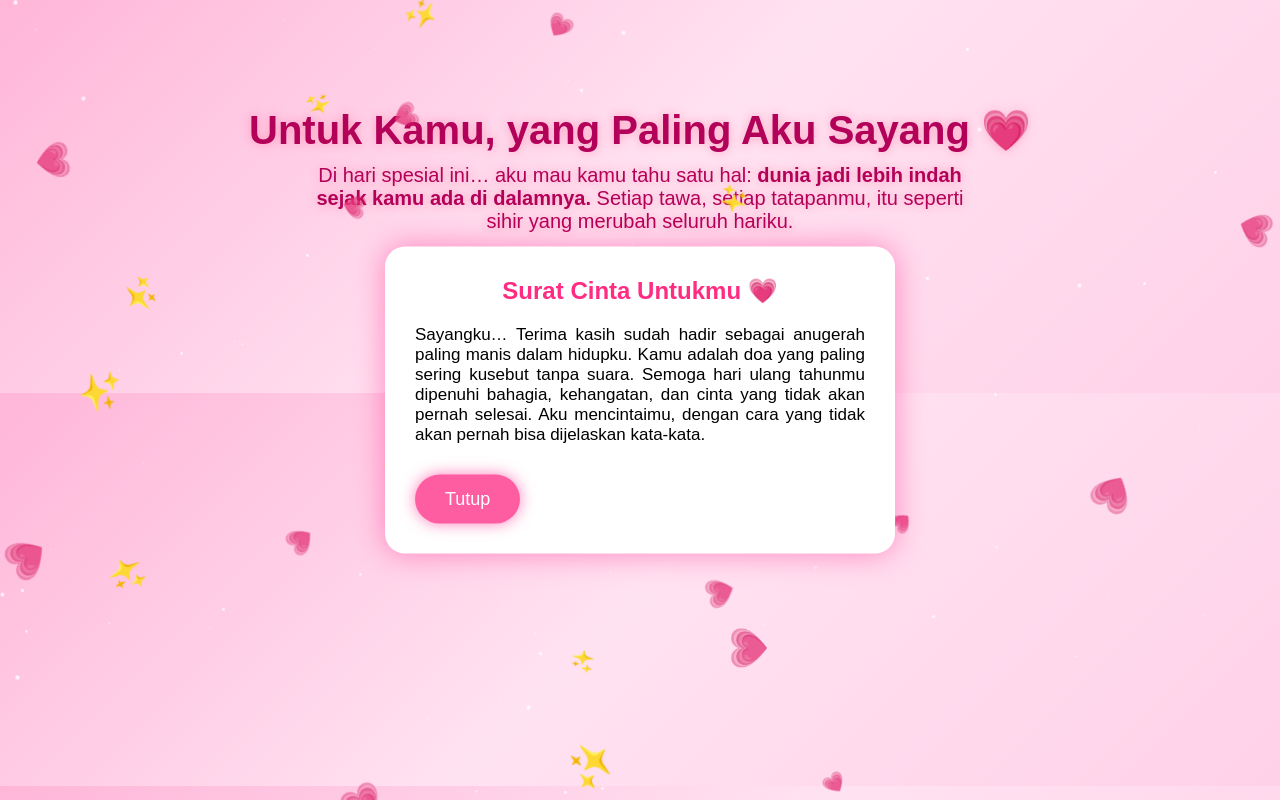
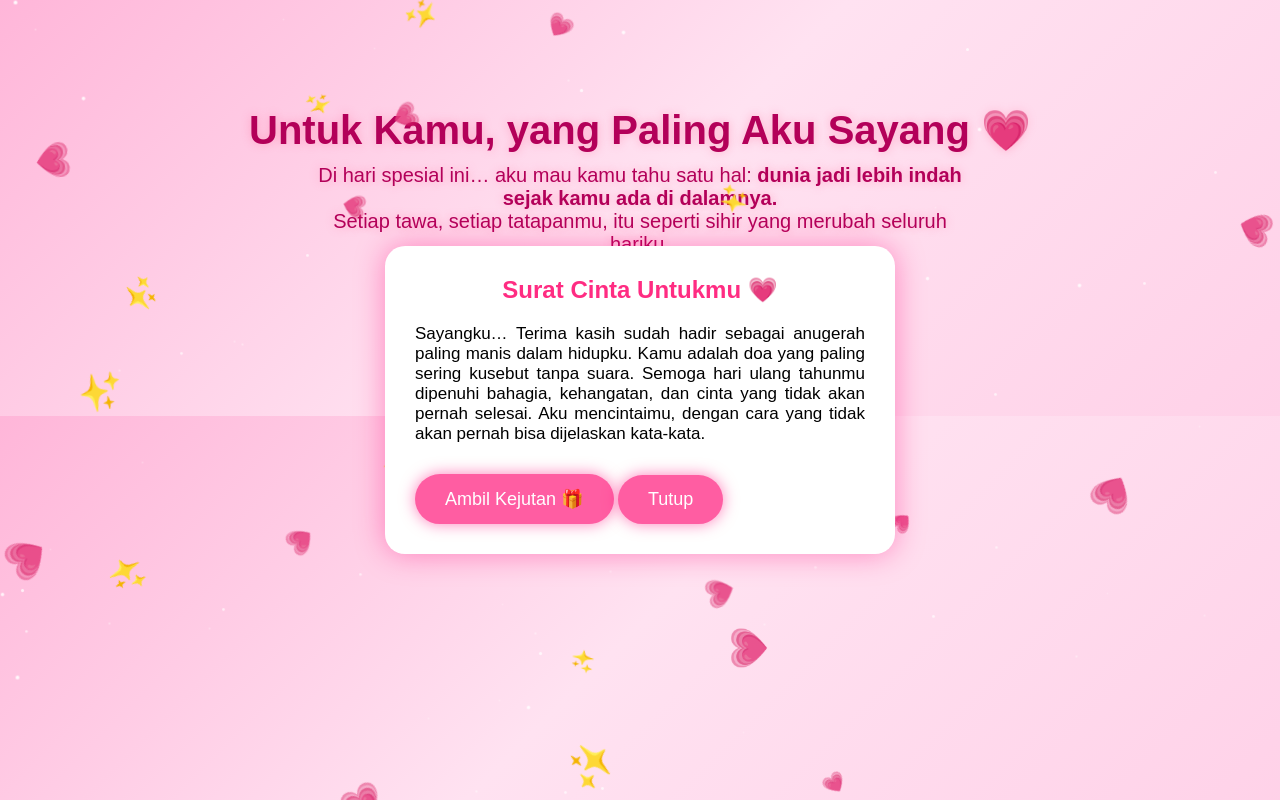
Before and after one commit to DEISVAHAN/Romantis-web, a plain HTML site: page card.html in a window 1280 px wide. Both pictures are taken after a click on the button "Lihat Surat Cinta 💌". Drawn offline with Linux system fonts and the light colour scheme.

Commit message:
Update card.html

```diff
--- a/card.html
+++ b/card.html
@@ -15,10 +15,7 @@
         animation: fadeIn 1.5s ease forwards;
     }
 
-    @keyframes fadeIn {
-        from { opacity: 0; }
-        to { opacity: 1; }
-    }
+    @keyframes fadeIn { from { opacity: 0; } to { opacity: 1; }}
 
     /* Glitter Effect */
     .glitter {
@@ -31,18 +28,18 @@
     }
 
     @keyframes glitter {
-        0%, 100% { transform: scale(0.5); opacity: 0.5; }
-        50% { transform: scale(1.4); opacity: 1; }
+        0%, 100% { transform: scale(0.5); opacity: 0.4; }
+        50% { transform: scale(1.3); opacity: 1; }
     }
 
     /* Heart Falling */
     .heart {
         position: fixed;
         top: -20px;
-        color: #ff3e7f;
+        color: #ff2c82;
         font-size: 20px;
         animation: fall linear infinite;
-        opacity: 0.8;
+        opacity: 0.85;
     }
 
     @keyframes fall {
@@ -55,21 +52,13 @@
         text-align: center;
         padding: 80px 20px;
         color: #b30059;
-        text-shadow: 0 0 10px rgba(255, 100, 150, 0.5);
+        text-shadow: 0 0 10px rgba(255, 100, 150, 0.4);
     }
 
-    h1 {
-        font-size: 40px;
-        margin-bottom: 10px;
-    }
+    h1 { font-size: 40px; margin-bottom: 10px; }
+    p { font-size: 20px; max-width: 650px; margin: 0 auto; }
 
-    p {
-        font-size: 20px;
-        max-width: 650px;
-        margin: 0 auto;
-    }
-
-    /* Love Letter Popup */
+    /* Popup Surat */
     .letter-popup {
         position: fixed;
         top: 50%;
@@ -83,7 +72,7 @@
         box-shadow: 0 0 30px rgba(255, 0, 120, 0.4);
         opacity: 0;
         transition: 0.5s ease;
-        z-index: 9999;
+        z-index: 99;
     }
 
     .letter-popup.show {
@@ -91,7 +80,7 @@
         transform: translate(-50%, -50%) scale(1);
     }
 
-    #loveBtn, #closeBtn {
+    #loveBtn, #closeBtn, #downloadBtn {
         margin-top: 30px;
         padding: 14px 30px;
         background: #ff5da2;
@@ -101,19 +90,19 @@
         border-radius: 50px;
         cursor: pointer;
         box-shadow: 0 0 15px rgba(255, 0, 120, 0.5);
-        transition: 0.3s;
+        transition: .3s;
     }
 
-    #loveBtn:hover, #closeBtn:hover {
-        transform: scale(1.07);
-        box-shadow: 0 0 20px rgba(255, 0, 120, 0.8);
+    #loveBtn:hover, #closeBtn:hover, #downloadBtn:hover {
+        transform: scale(1.08);
+        box-shadow: 0 0 20px rgba(255, 0, 150, 0.8);
     }
 </style>
 </head>
 <body>
 
-<!-- MUSIC AUTOPLAY -->
-<audio id="bgm" autoplay loop>
+<!-- MUSIK -->
+<audio id="bgm" loop>
     <source src="musikmu.mp3" type="audio/mpeg">
 </audio>
 
@@ -121,7 +110,7 @@
     <h1>Untuk Kamu, yang Paling Aku Sayang 💗</h1>
     <p>
         Di hari spesial ini… aku mau kamu tahu satu hal:
-        <b>dunia jadi lebih indah sejak kamu ada di dalamnya.</b>
+        <b>dunia jadi lebih indah sejak kamu ada di dalamnya.</b><br>
         Setiap tawa, setiap tatapanmu, itu seperti sihir yang merubah seluruh hariku.
     </p>
 
@@ -139,11 +128,12 @@
         Aku mencintaimu, dengan cara yang tidak akan pernah bisa dijelaskan kata-kata.
     </p>
 
+    <button id="downloadBtn">Ambil Kejutan 🎁</button>
     <button id="closeBtn">Tutup</button>
 </div>
 
 <script>
-/* CONFETTI */
+/* Confetti */
 function confetti() {
     const c = document.createElement("div");
     c.innerHTML = "✨";
@@ -157,7 +147,7 @@ function confetti() {
 }
 setInterval(confetti, 300);
 
-/* Glitter Generator */
+/* Glitter */
 for (let i = 0; i < 60; i++) {
     let g = document.createElement("div");
     g.className = "glitter";
@@ -180,18 +170,29 @@ function hearts() {
 }
 setInterval(hearts, 400);
 
-/* Popup Controls */
+/* Popup & Music */
+const bgm = document.getElementById("bgm");
 const btn = document.getElementById("loveBtn");
 const popup = document.getElementById("popupLetter");
 const closeBtn = document.getElementById("closeBtn");
+const downloadBtn = document.getElementById("downloadBtn");
 
 btn.onclick = () => {
+    bgm.play();   // musik mulai setelah klik
     popup.classList.add("show");
 };
 
 closeBtn.onclick = () => {
     popup.classList.remove("show");
 };
+
+/* Download kejutan */
+downloadBtn.onclick = () => {
+    const link = document.createElement("a");
+    link.href = "lizhahbd.xlsx";
+    link.download = "lizhahbd.xlsx";
+    link.click();
+};
 </script>
 
 </body>
```
